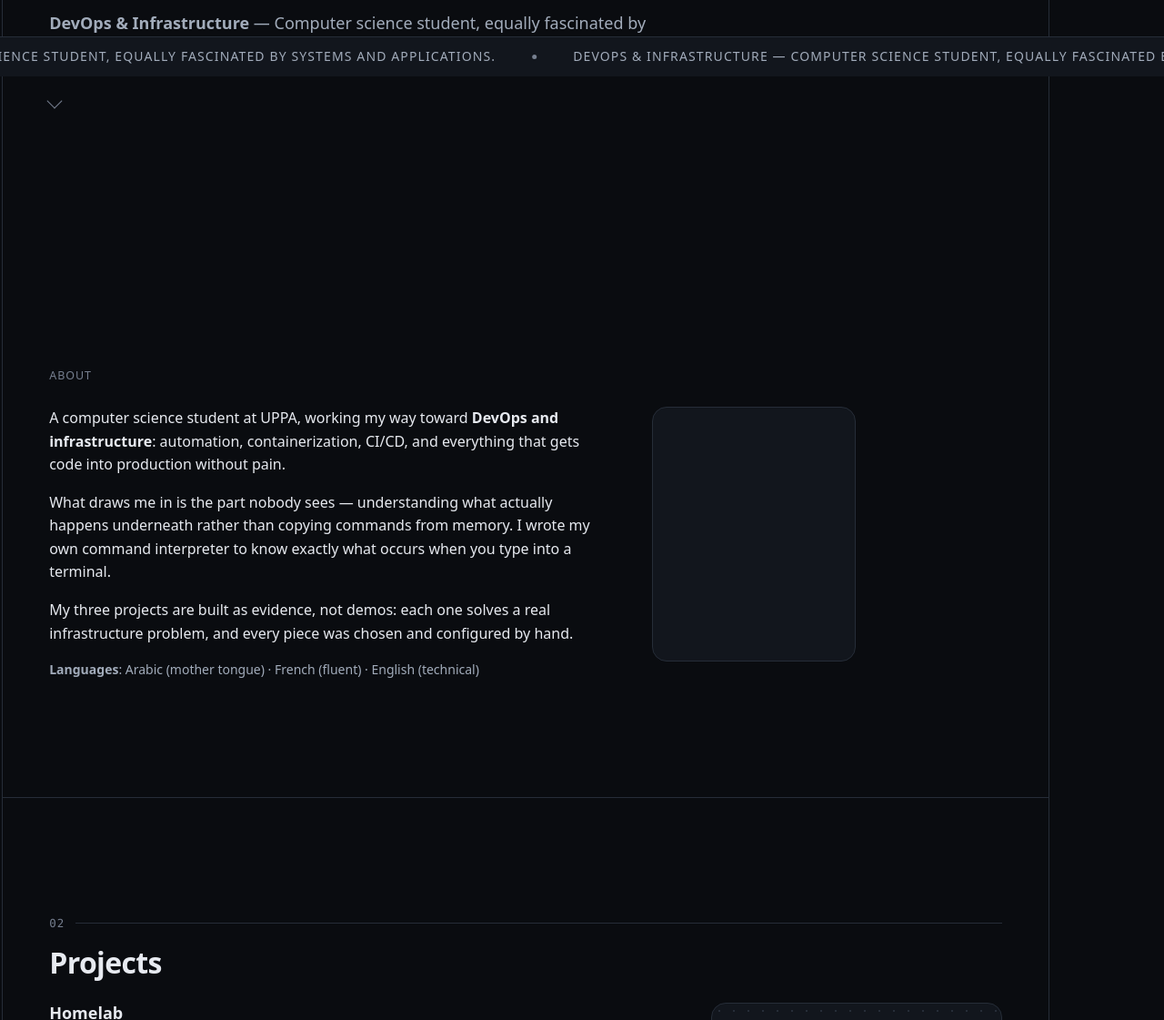
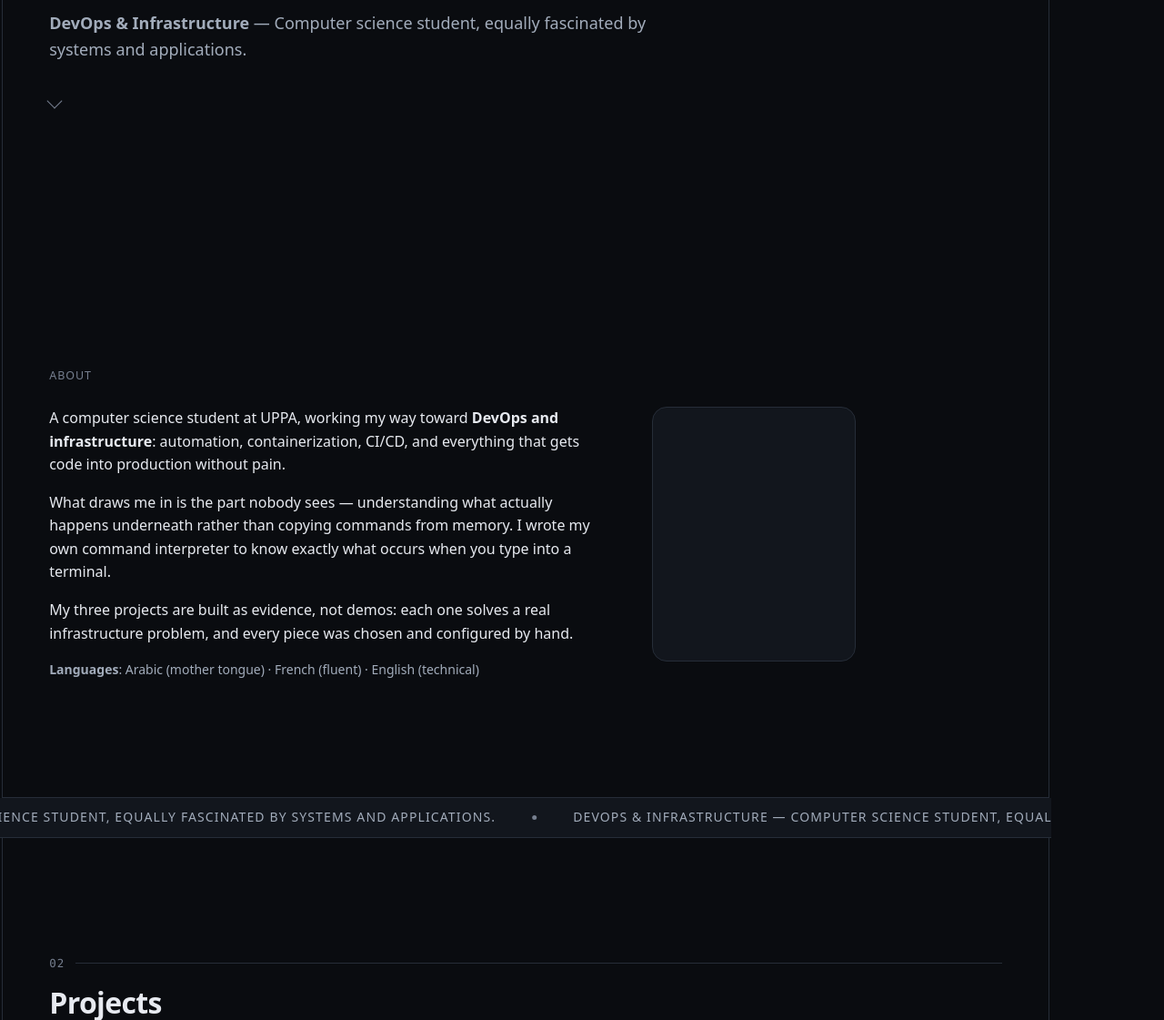
Before and after one commit to Khalil-bec/portfolio, a plain HTML site: page index.html in a window 1280 px wide. Shown: the part 716-1837 px from the top of the page at 91% size. Drawn offline with Linux system fonts and the light colour scheme.

Commit message:
feat: ticker as in-flow band under hero (ticket 101)
Marquee moves from the fixed bottom bar into <main> between hero and
projects; it scrolls away with the page. has-ticker body-padding hack
and z-ticker token retired. Measure fills to the band width.

```diff
--- a/index.html
+++ b/index.html
@@ -90,6 +90,18 @@
           </div>
         </div>
       </section>
+
+      <!--
+        Ticker band (tickets 003/101). In-flow directly under the hero; it
+        scrolls away with the page. The source element carries the i18n key
+        (bound in ticket 004); with JS off or under reduced motion it stays a
+        plain, readable, static line. JS clones the source into an aria-hidden
+        marquee.
+      -->
+      <div class="ticker" data-ticker>
+        <div class="ticker__track" data-ticker-track></div>
+        <span class="ticker__item" data-ticker-source data-i18n="hero.tagline" data-i18n-mode="text"></span>
+      </div>
 
       <!-- inlined from src/sections/projects/projects.html -->
       <section id="projects" class="section section--projects" data-section="projects">
@@ -271,16 +283,6 @@
       </section>
     </main>
 
-    <!--
-      Ticker shell (ticket 003). The source element carries the i18n key (bound in
-      ticket 004); with JS off or under reduced motion it stays a plain, readable,
-      in-flow line. JS clones it into an aria-hidden marquee pinned to the bottom.
-    -->
-    <div class="ticker" data-ticker>
-      <div class="ticker__track" data-ticker-track></div>
-      <span class="ticker__item" data-ticker-source data-i18n="hero.tagline" data-i18n-mode="text"></span>
-    </div>
-
     <!-- Vendor classic scripts (UMD globals), deferred; then the module entry. -->
     <script defer src="vendor/gsap-3.15.0.min.js"></script>
     <script defer src="vendor/ScrollTrigger-3.15.0.min.js"></script>
--- a/src/motion/ticker.js
+++ b/src/motion/ticker.js
@@ -13,8 +13,9 @@
  *   a plain, readable, in-flow line (see motion.css).
  * - Empty tagline (003 alone, before 004 fills it): the ticker is hidden rather
  *   than rendered as a bar of separator dots.
- * - Motion on with text: the marquee is pinned to the viewport bottom; the clones
- *   are `aria-hidden`, so a screen reader hears the tagline exactly once.
+ * - Motion on with text: the marquee is an in-flow band directly under the hero
+ *   (ticket 101) that scrolls away with the page; the clones are `aria-hidden`,
+ *   so a screen reader hears the tagline exactly once.
  */
 
 import { readNumberToken } from "./tokens.js";
@@ -61,7 +62,9 @@ function measure() {
  */
 function build() {
   const { track, source } = state;
-  const viewport = window.innerWidth;
+  // One group must cover the band's own width for a seamless loop; fall back
+  // to the viewport if the band is not laid out yet.
+  const minWidth = state.ticker.clientWidth || window.innerWidth;
 
   const groupA = document.createElement("span");
   groupA.className = "ticker__group";
@@ -69,7 +72,7 @@ function build() {
 
   // The original source is the single announced copy; it heads the first group.
   groupA.append(source);
-  fillGroup(groupA, source, viewport);
+  fillGroup(groupA, source, minWidth);
 
   // Mirror the group for a seamless -50% translate; every clone is aria-hidden.
   const groupB = document.createElement("span");
@@ -88,7 +91,6 @@ function sync() {
   if (source.textContent.trim() === "") {
     ticker.classList.remove("ticker--live");
     ticker.classList.add("ticker--idle");
-    document.body.classList.remove("has-ticker");
     return;
   }
 
@@ -97,7 +99,6 @@ function sync() {
   // `.ticker--live` gives the track its `max-content`/flex layout, so groups
   // measure at their intrinsic width. Apply it before building.
   ticker.classList.add("ticker--live");
-  document.body.classList.add("has-ticker");
 
   build();
   measure();
--- a/src/styles/motion.css
+++ b/src/styles/motion.css
@@ -44,13 +44,15 @@ main {
 }
 
 /* --- Ticker ---------------------------------------------------------------
- * Default (no JS / reduced motion): a plain, readable, in-flow line showing the
- * tagline once. JS adds `.ticker--live` to turn it into a pinned marquee. */
+ * Default (no JS / reduced motion): a plain, readable, in-flow band showing the
+ * tagline once. JS adds `.ticker--live` to turn it into a scrolling marquee.
+ * The band sits in-flow directly under the hero and scrolls away with the page
+ * (ticket 101); hero's bottom border is the divider above it, its own bottom
+ * border the divider above projects. */
 .ticker {
-  margin-block-start: var(--space-2xl);
   padding-block: var(--space-sm);
   padding-inline: var(--container-pad);
-  border-block-start: var(--border-width) solid var(--color-border);
+  border-block-end: var(--border-width) solid var(--color-border);
   font-size: var(--font-size-sm);
   letter-spacing: var(--letter-spacing-wide);
   text-transform: uppercase;
@@ -63,16 +65,12 @@ main {
   display: none;
 }
 
-/* Live marquee: pinned to the viewport bottom, constant-speed CSS keyframes. */
+/* Live marquee: in-flow band under the hero (ticket 101), constant-speed CSS
+ * keyframes. Marquee items never wrap, so the band is always a single line. */
 .ticker--live {
-  position: fixed;
-  inset-block-end: 0;
-  inset-inline: 0;
-  z-index: var(--z-ticker);
   display: flex;
   align-items: center;
   block-size: var(--ticker-height);
-  margin-block-start: 0;
   padding-block: 0;
   overflow: hidden;
   background-color: var(--color-surface);
@@ -113,9 +111,3 @@ main {
     transform: translateX(-50%);
   }
 }
-
-/* Reserve room for the pinned bar so it never covers content. Toggling this
- * only extends the page bottom, so it causes no layout shift. */
-body.has-ticker {
-  padding-block-end: var(--ticker-height);
-}
--- a/src/styles/tokens.css
+++ b/src/styles/tokens.css
@@ -137,5 +137,4 @@
   --z-nav: 100;
   --z-rail: 150;
   --z-ruler: 160;
-  --z-ticker: 200;
 }
```
Also changed, not shown: doc/idea-v2-decisions.md (+11 -0 lines), src/styles/base.css (+3 -4 lines).
